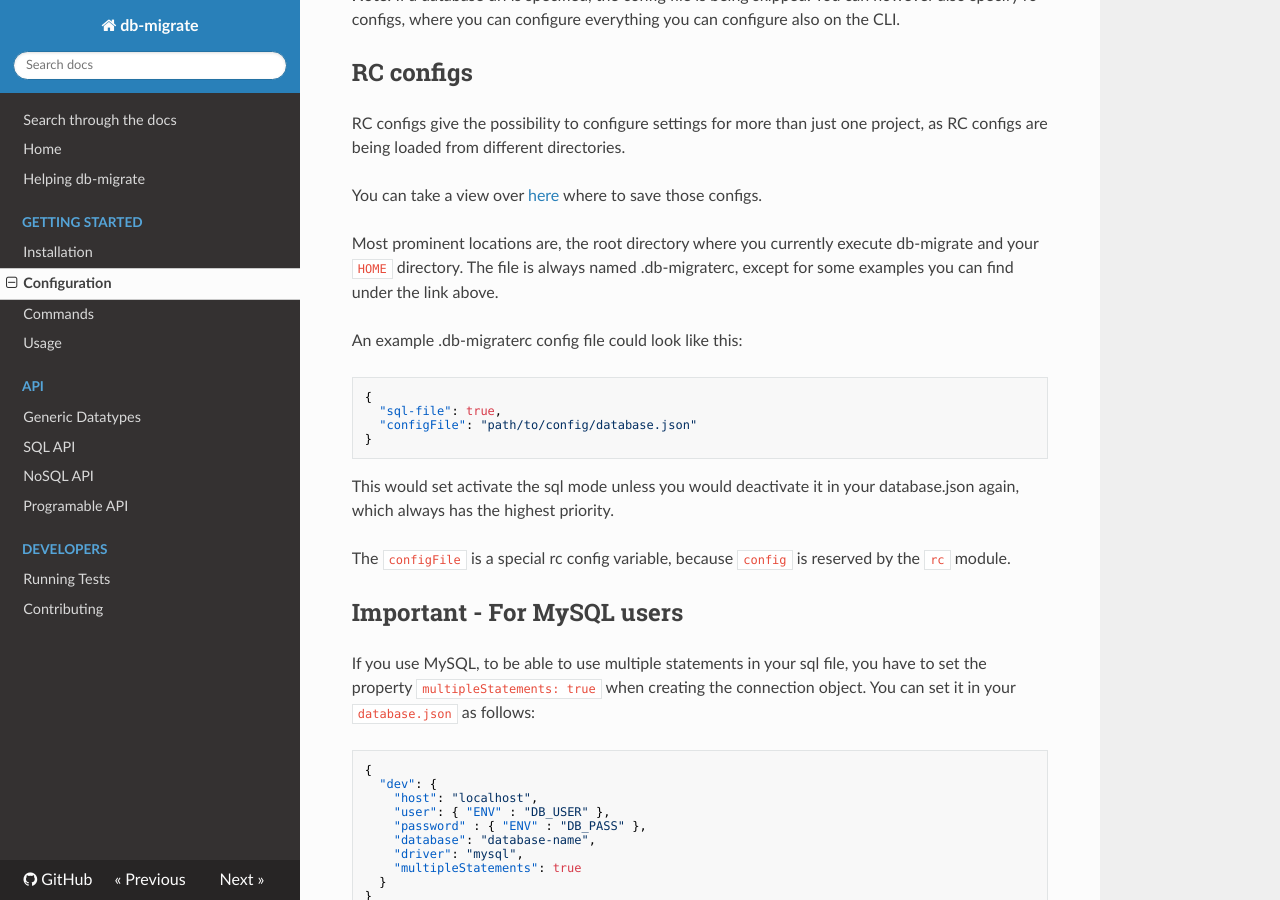
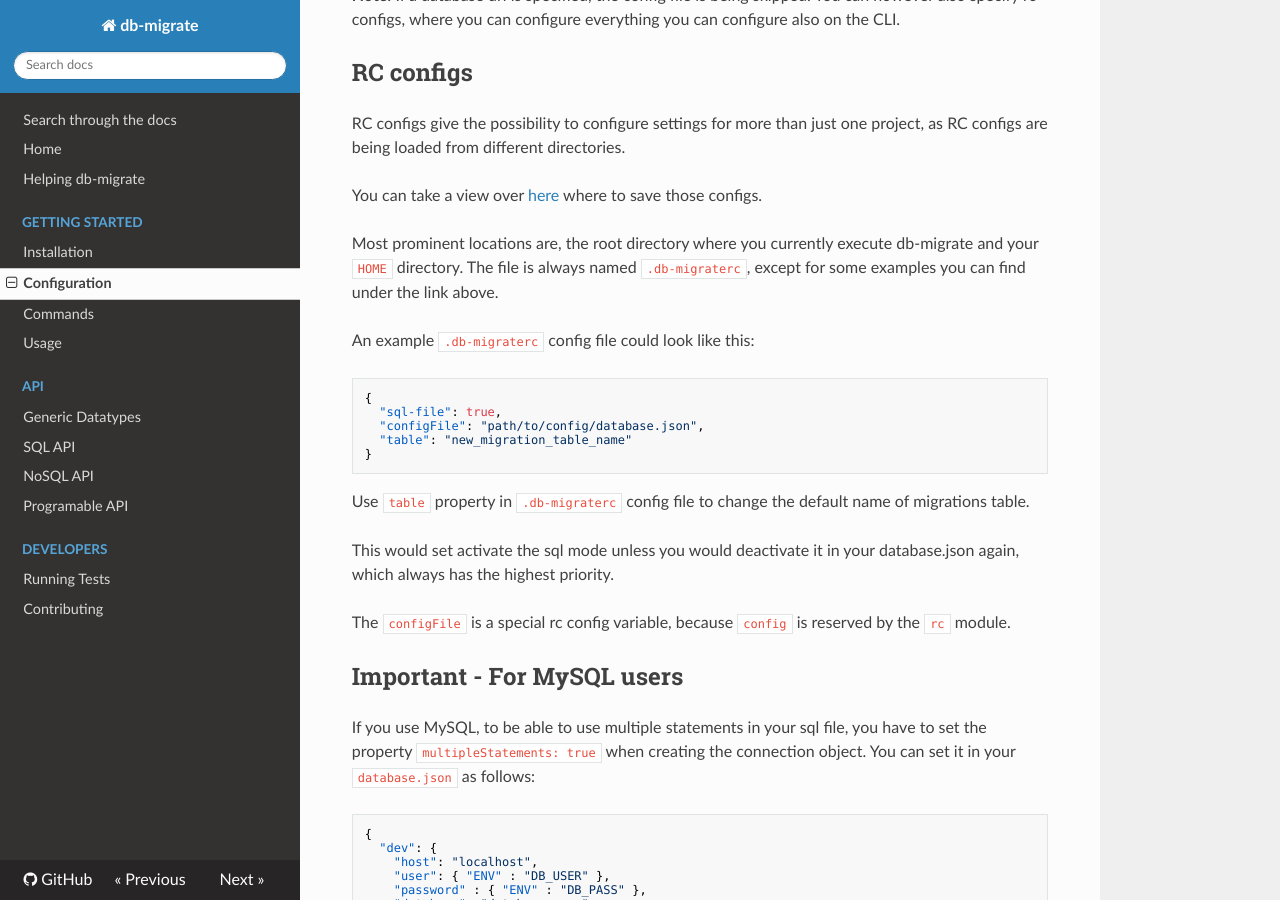
Before and after one commit to db-migrate/english-docs, an MkDocs documentation site: the page built from docs/Getting Started/configuration.md, in a window 1280 px wide and 900 px high, scrolled down 2033 px. Built offline with MkDocs 1.6.1, drawn with Linux system fonts in a browser that asks for light colours; nearby versions of some CDN libraries.

Commit message:
docs: change migrations table name using .db-migraterc
Adding to the docs how to change migrations table name using .db-migraterc config file

Signed-off-by: Juan David <juand.mendez28@gmail.com>

````diff
--- a/docs/Getting Started/configuration.md
+++ b/docs/Getting Started/configuration.md
@@ -106,17 +106,19 @@ You can take a view over [here](https://github.com/dominictarr/rc#standards)
 where to save those configs.
 
 Most prominent locations are, the root directory where you currently execute
-db-migrate and your `HOME` directory. The file is always named .db-migraterc,
+db-migrate and your `HOME` directory. The file is always named `.db-migraterc`,
 except for some examples you can find under the link above.
 
-An example .db-migraterc config file could look like this:
+An example `.db-migraterc` config file could look like this:
 
 ```json
 {
   "sql-file": true,
-  "configFile": "path/to/config/database.json"
+  "configFile": "path/to/config/database.json",
+  "table": "new_migration_table_name"
 }
 ```
+Use `table` property in `.db-migraterc` config file to change the default name of migrations table.
 
 This would set activate the sql mode unless you would deactivate it in your
 database.json again, which always has the highest priority.
````
